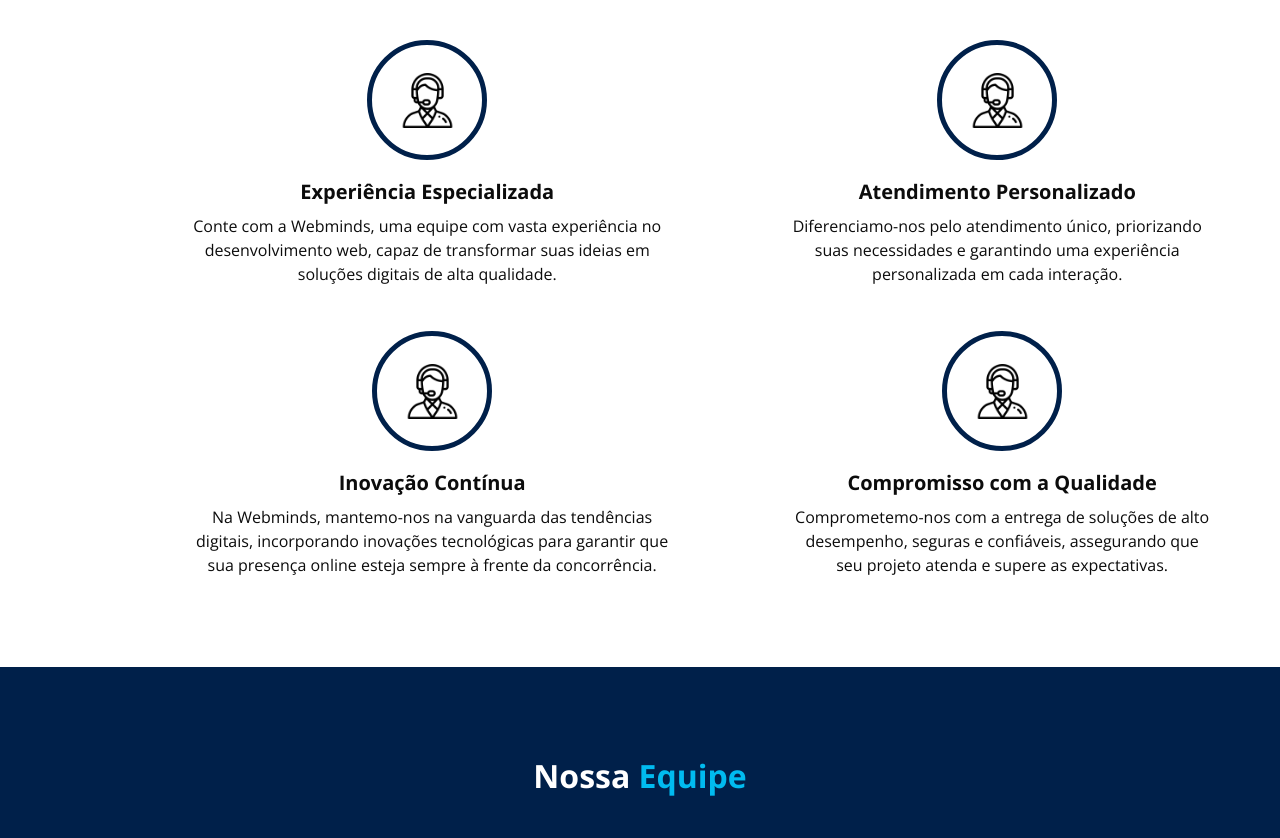
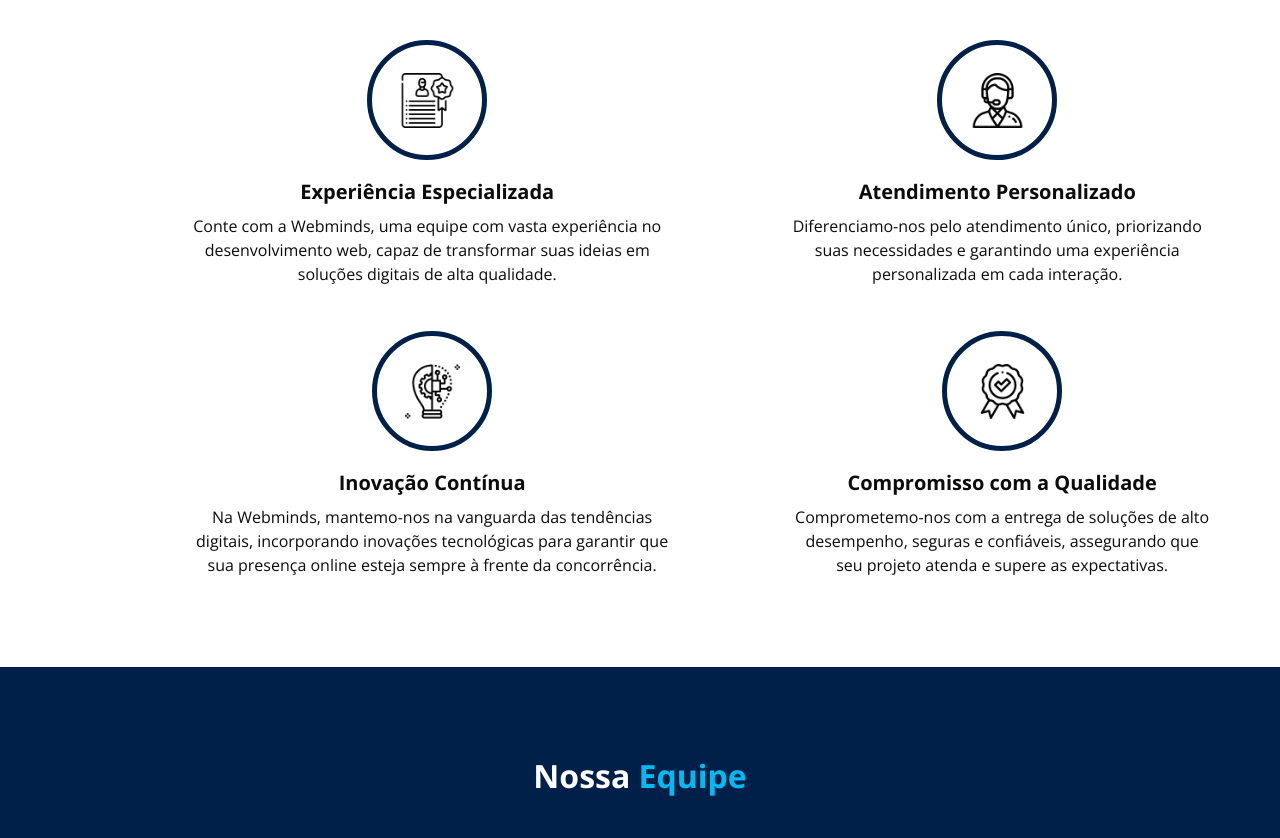
Before and after one commit to webmindsdevelopment/webmindsdevelopment, a plain HTML site: page index.html in a window 1280 px wide. Shown: the part 2334-3172 px from the top of the page. Drawn offline with nearby package versions, Linux system fonts and the light colour scheme.

Commit message:
Att 2.0 jk

```diff
--- a/index.html
+++ b/index.html
@@ -233,7 +233,7 @@
       <div class="why_container">
         <div class="box">
           <div class="img-box">
-            <img src="images/atend.png" alt="">
+            <img src="images/experiencia.png" alt="">
           </div>
           <div class="detail-box">
             <h5>
@@ -263,7 +263,7 @@
       <div class="why_container">
         <div class="box">
           <div class="img-box">
-            <img src="images/atend.png" alt="">
+            <img src="images/inovacao.png" alt="">
           </div>
           <div class="detail-box">
             <h5>
@@ -277,7 +277,7 @@
         </div>
         <div class="box">
           <div class="img-box">
-            <img src="images/atend.png" alt="">
+            <img src="images/qualidade.png" alt="">
           </div>
           <div class="detail-box">
             <h5>
```
Also changed, not shown: images/experiencia.png (added), images/inovacao.png (added), images/logo.png, images/qualidade.png (added).
